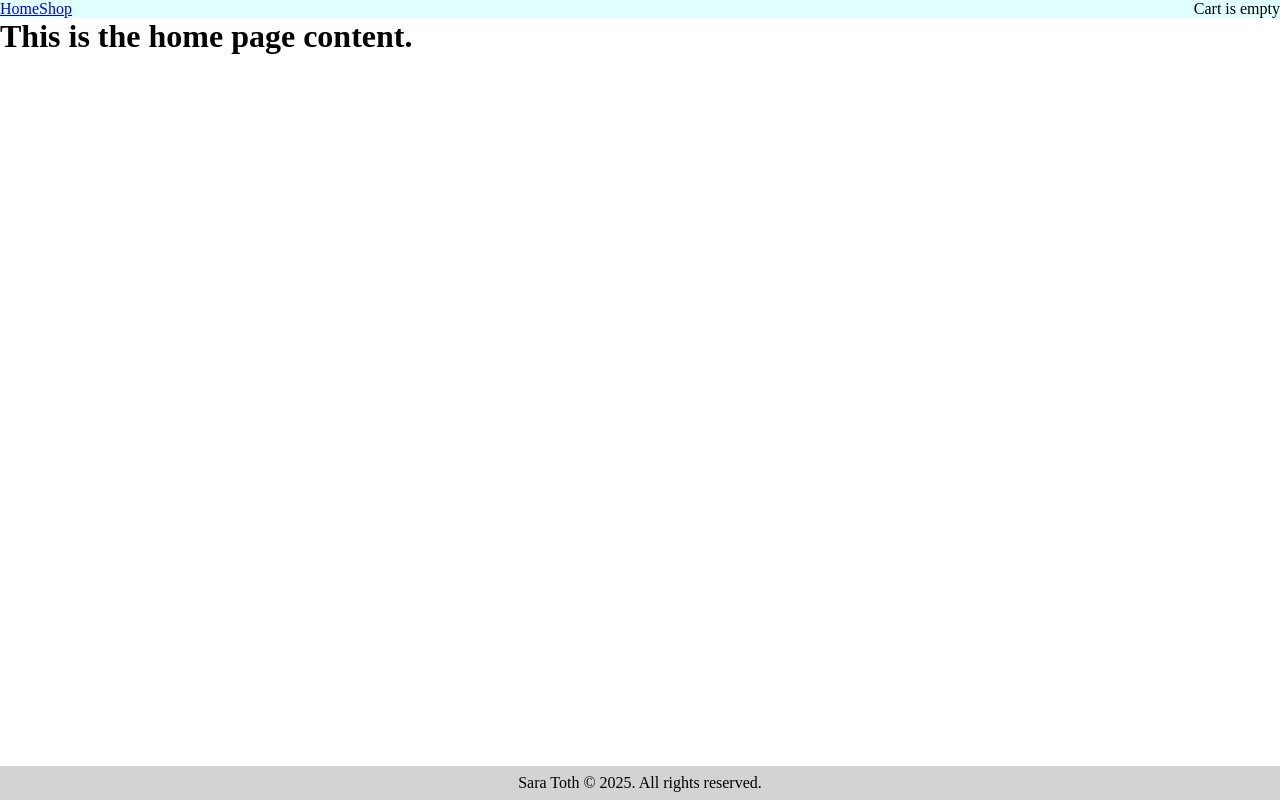
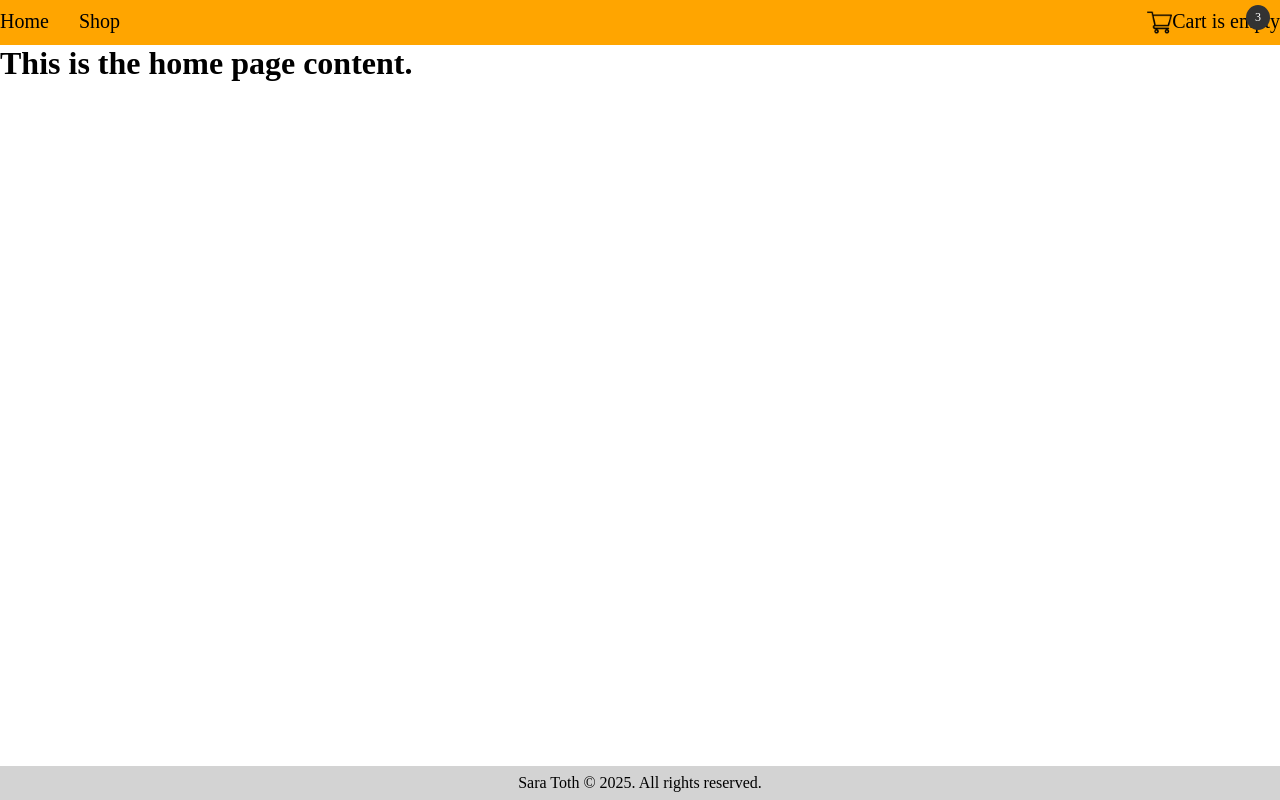
Before and after one commit to SaraToth/odin-react-shopping-cart, a React (Vite) app: page / in a window 1280 px wide. Built offline with nearby package versions, Linux system fonts and the light colour scheme.

Commit message:
Feat: Add shopping cart img to Navbar and style

```diff
--- a/src/components/Navbar.jsx
+++ b/src/components/Navbar.jsx
@@ -1,14 +1,17 @@
 import { Link } from "react-router-dom";
 import styles from "./Navbar.module.css";
+import cart from "../assets/shopping-cart.png";
 
 const Navbar = ({cartNumber}) => {
 
     return (
         <nav className={styles.nav}>
             <ul className={styles.ul}>
-                <li><Link to ="/">Home</Link></li>
-                <li><Link to="/Shop">Shop</Link></li>
+                <li><Link className={styles.link} to ="/">Home</Link></li>
+                <li><Link className={styles.link} to="/Shop">Shop</Link></li>
             </ul>
+            <span><img className={styles.cart} src={cart}/></span>
+            <span className={styles.badge}>3</span>
             {cartNumber > 0 && cartNumber + " items in cart"}
             {cartNumber === 0 && "Cart is empty"}
         </nav>
--- a/src/components/Navbar.module.css
+++ b/src/components/Navbar.module.css
@@ -1,10 +1,39 @@
 nav {
-    background-color: lightcyan;
+    background-color: orange;
+    padding: 10px 0;
     display: flex;
+    font-size: 20px;
 }
 
 ul {
     flex: 1;
     display: flex;
     list-style-type: none;
+    gap: 30px;
 }
+
+.link {
+    text-decoration: none;
+    color: black;
+}
+
+.link:hover {
+    cursor: pointer;
+    color: white;
+}
+
+.cart {
+    max-width: 25px;
+    height: auto;
+}
+
+.badge {
+    position: absolute;
+    top: 5px;
+    right: 10px;
+    padding: 5px 9px;
+    border-radius: 50%;
+    background: #333;
+    color: white;
+    font-size: 12px;
+}
```
